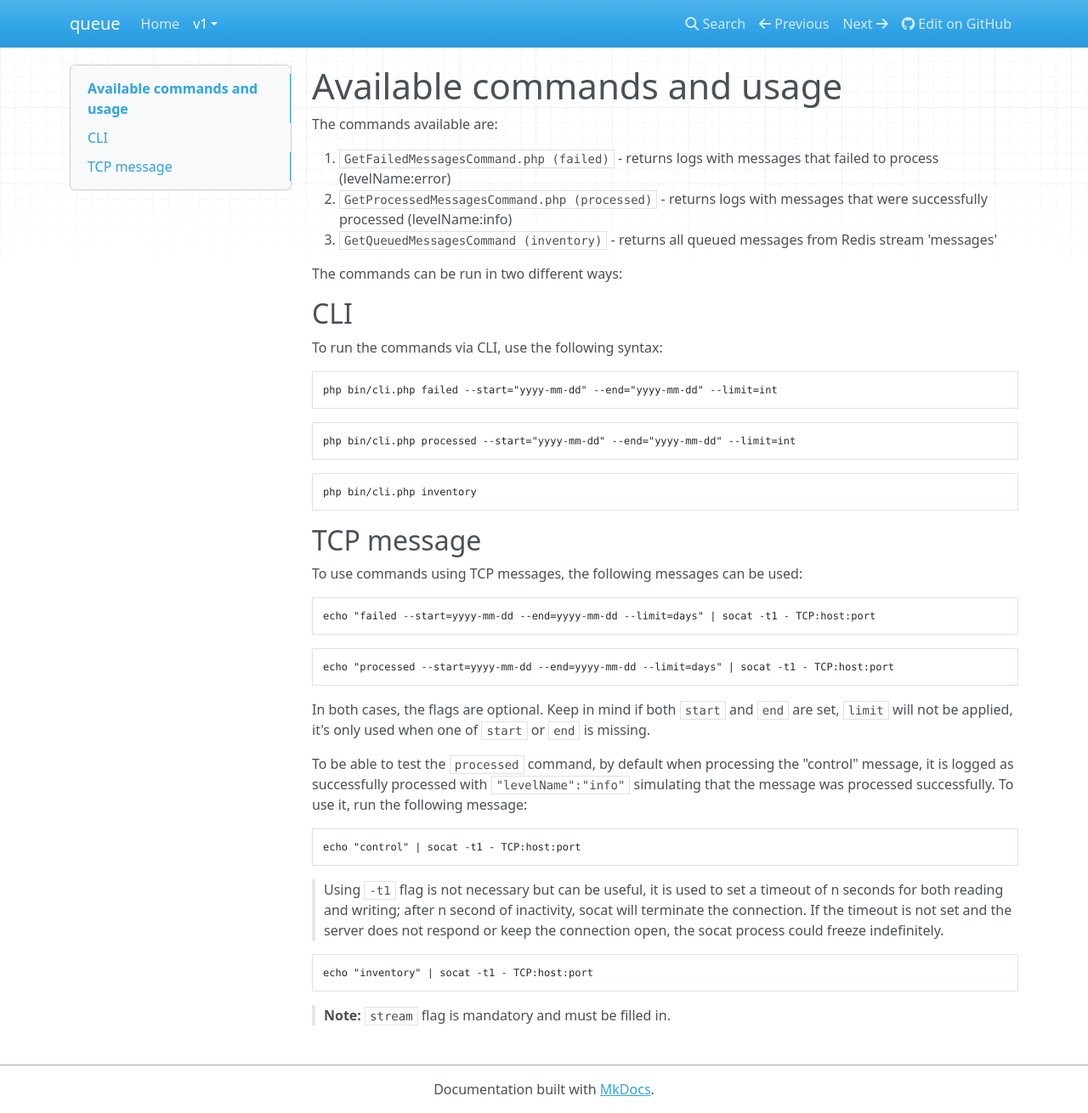
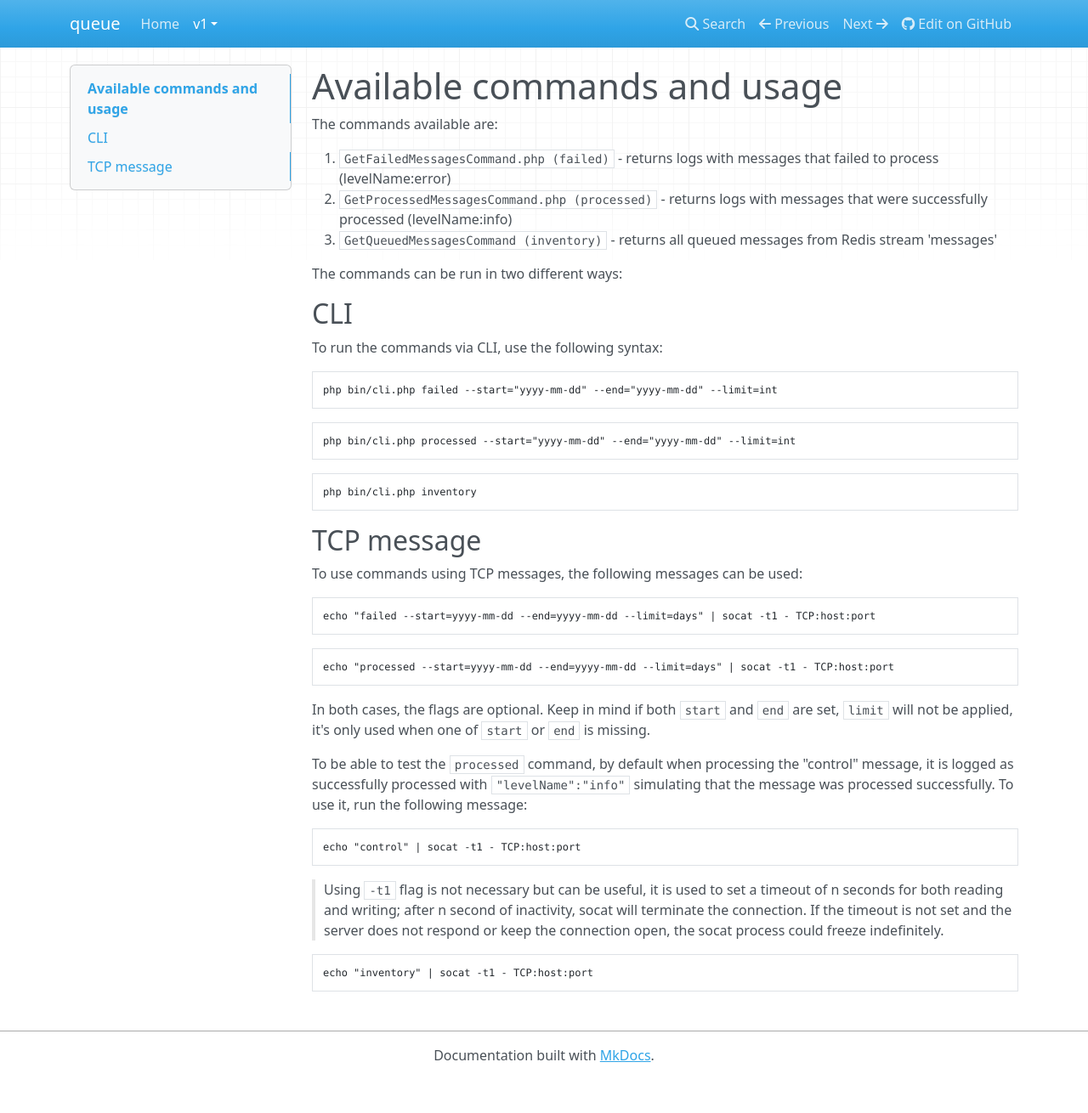
Before and after one commit to dotkernel/queue-documentation, an MkDocs documentation site: the page built from docs/book/v1/control-commands.md, in a window 1280 px wide and 1310 px high. Shown: the whole window at 85% size. Built offline with MkDocs 1.6.1, drawn with Linux system fonts in a browser that asks for light colours; nearby versions of some CDN libraries.

Commit message:
removed unnecesary doc
Signed-off-by: bota <Bota@dotkernel.com>

````diff
--- a/docs/book/v1/control-commands.md
+++ b/docs/book/v1/control-commands.md
@@ -49,5 +49,3 @@ echo "control" | socat -t1 - TCP:host:port
 ```shell
 echo "inventory" | socat -t1 - TCP:host:port
 ```
-
-> **Note:** `stream` flag is mandatory and must be filled in.
````
